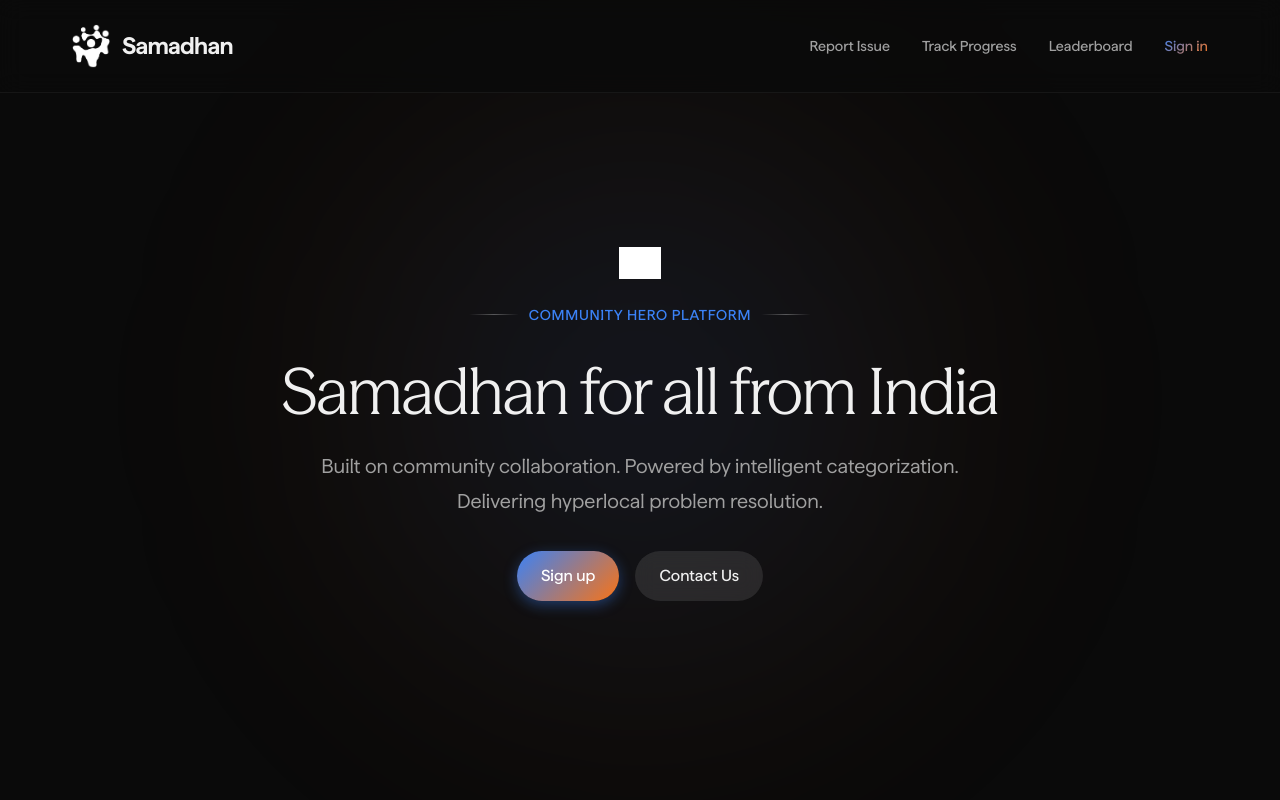
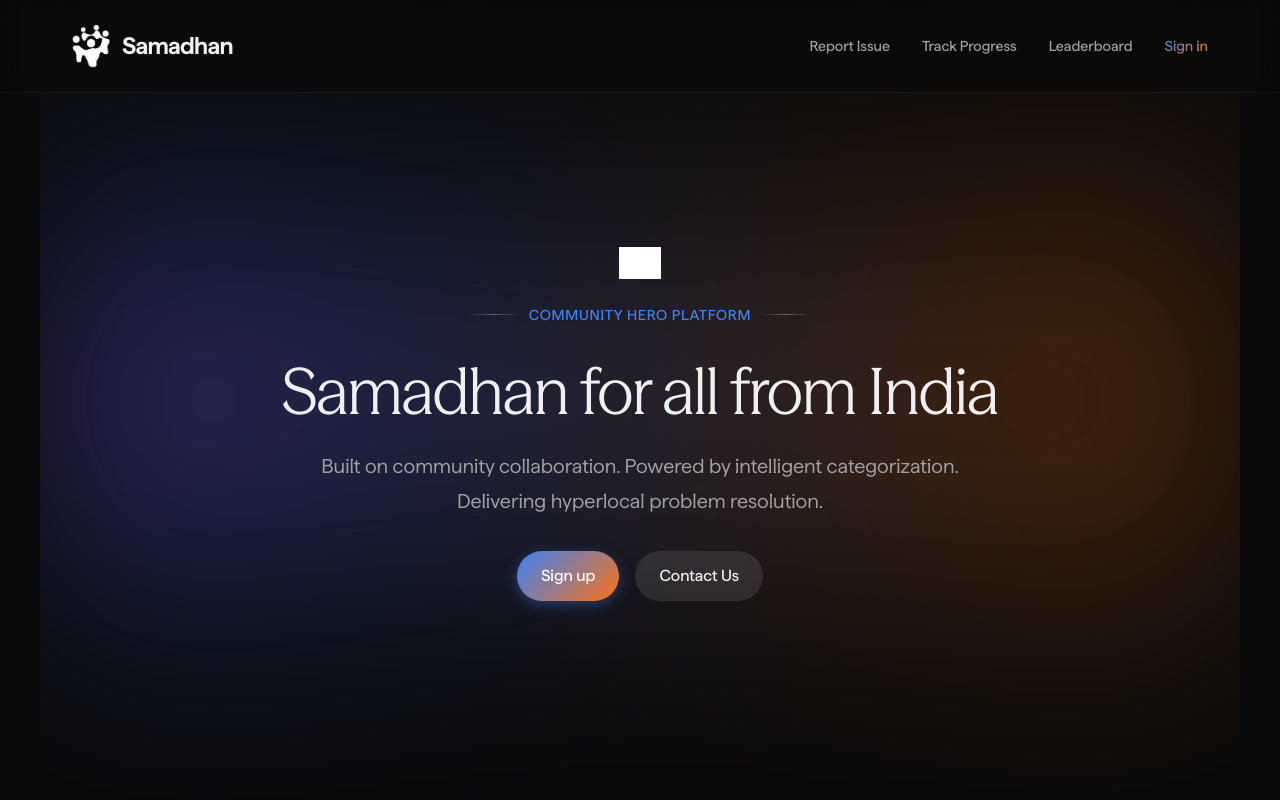
Before and after one commit to pradhan-not-found/Samadhan, a React (Vite) app: page / in a window 1280 px wide. Shown: the top 800 px of the page. Built offline with nearby package versions, Linux system fonts and the light colour scheme; grey boxes are pictures that could not be loaded.

Commit message:
Update hero glow to emanate exactly from left and right edges with violet and orange hues

```diff
--- a/src/App.css
+++ b/src/App.css
@@ -86,14 +86,14 @@
   z-index: var(--stack-index, 1);
   display: flex;
   flex-direction: column;
-  justify-content: center;
+  justify-content: flex-start;
   overflow: hidden;
-  padding-top: 6rem;
+  padding-top: 8rem;
   padding-bottom: 2rem;
   margin-bottom: 75vh;
 }
 
-.card-page:last-of-type {
+.footer.card-page {
   margin-bottom: 0;
 }
 
@@ -116,15 +116,14 @@
 
 .hero-glow {
   position: absolute;
-  top: -40%;
-  left: 50%;
-  transform: translateX(-50%);
-  width: 150vw;
-  height: 150vh;
+  top: 0;
+  left: 0;
+  width: 100%;
+  height: 100%;
   background:
-    radial-gradient(ellipse at 10% 40%, rgba(37, 99, 235, 0.4) 0%, transparent 60%),
-    radial-gradient(ellipse at 90% 40%, rgba(249, 115, 22, 0.3) 0%, transparent 60%);
-  filter: blur(120px);
+    radial-gradient(ellipse at 0% 50%, rgba(139, 92, 246, 0.4) 0%, rgba(37, 99, 235, 0.2) 30%, transparent 60%),
+    radial-gradient(ellipse at 100% 50%, rgba(249, 115, 22, 0.3) 0%, transparent 60%);
+  filter: blur(100px);
   z-index: 0;
   pointer-events: none;
 }
@@ -293,24 +292,7 @@
   padding-top: 5rem;
 }
 
-/* Dynamic background glow */
-.hero-glow {
-  position: absolute;
-  top: 50%;
-  left: 50%;
-  transform: translate(-50%, -50%);
-  width: 800px;
-  height: 800px;
-  background: radial-gradient(circle, rgba(59, 130, 246, 0.15) 0%, rgba(249, 115, 22, 0.05) 50%, rgba(10, 10, 10, 0) 70%);
-  z-index: -1;
-  pointer-events: none;
-  animation: pulseGlow 8s infinite alternate;
-}
 
-@keyframes pulseGlow {
-  0% { transform: translate(-50%, -50%) scale(1); opacity: 0.8; }
-  100% { transform: translate(-50%, -50%) scale(1.1); opacity: 1; }
-}
 
 .hero-content {
   max-width: 800px;
```
